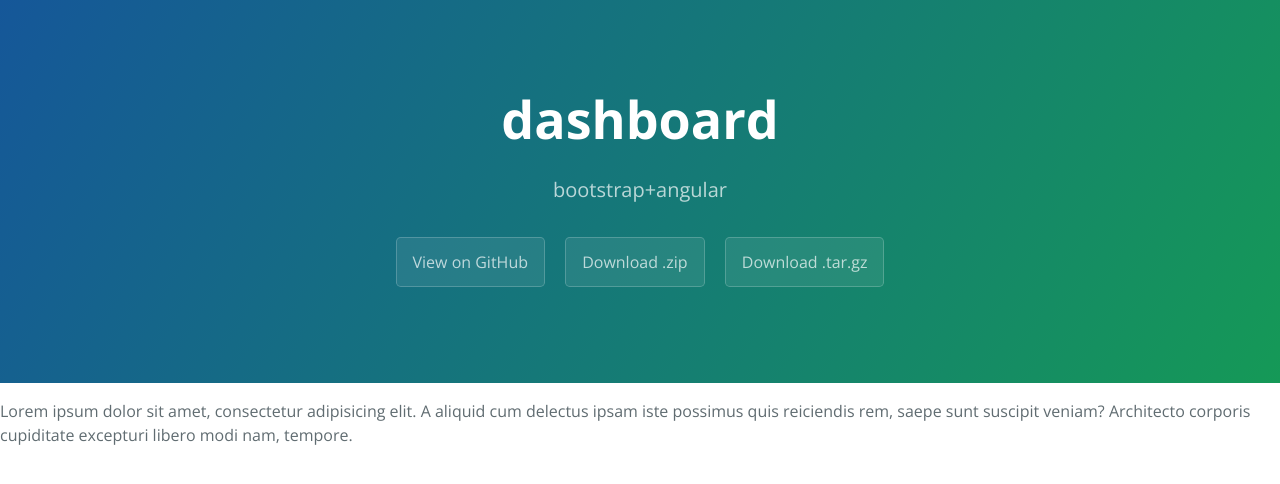
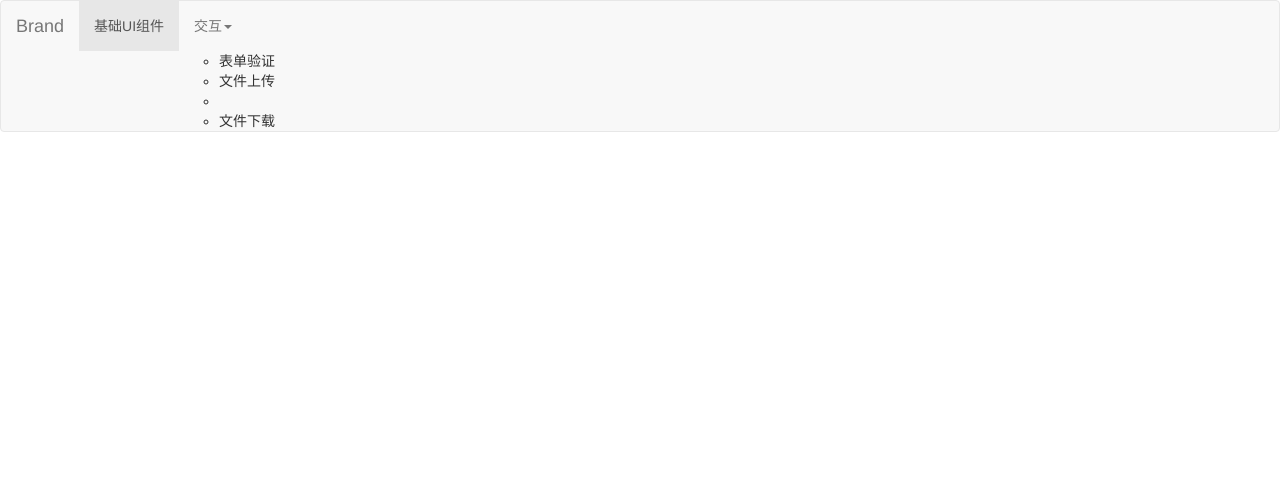
Before and after one commit to gaoyangoo/MyDashBoard, a plain HTML site: page index.html in a window 1280 px wide. Drawn offline with nearby package versions, Linux system fonts and the light colour scheme.

Commit message:
update index.html

```diff
--- a/index.html
+++ b/index.html
@@ -4,21 +4,56 @@
     <meta charset="UTF-8">
     <title>Alex DashBoard</title>
     <meta name="viewport" content="width=device-width, initial-scale=1">
-    <link rel="stylesheet" type="text/css" href="stylesheets/normalize.css" media="screen">
-    <link href='https://fonts.googleapis.com/css?family=Open+Sans:400,700' rel='stylesheet' type='text/css'>
-    <link rel="stylesheet" type="text/css" href="stylesheets/stylesheet.css" media="screen">
-    <link rel="stylesheet" type="text/css" href="stylesheets/github-light.css" media="screen">
+    <link rel="stylesheet" href="libs/bootstrap/css/bootstrap.min.css" type="text/css">
   </head>
   <body>
-    <section class="page-header">
-      <h1 class="project-name">dashboard</h1>
-      <h2 class="project-tagline">bootstrap+angular</h2>
-      <a href="https://github.com/alexandsnow/MyDashBoard" class="btn">View on GitHub</a>
-      <a href="https://github.com/alexandsnow/MyDashBoard/zipball/master" class="btn">Download .zip</a>
-      <a href="https://github.com/alexandsnow/MyDashBoard/tarball/master" class="btn">Download .tar.gz</a>
-    </section>
 
-  <p>Lorem ipsum dolor sit amet, consectetur adipisicing elit. A aliquid cum delectus ipsam iste possimus quis reiciendis rem, saepe sunt suscipit veniam? Architecto corporis cupiditate excepturi libero modi nam, tempore.</p>
+  <nav class="navbar navbar-default">
+    <div class="container-fluid">
+      <!-- small size page header content-->
+      <div class="navbar-header">
+          <button type="button" class="navbar-toggle collapse" data-toggle="collapse" data-target="#largeSizeHeader" aria-expanded="false">
+            <span class="sr-only">Alex</span>
+            <span class="icon-bar"></span>
+            <span class="icon-bar"></span>
+            <span class="icon-bar"></span>
+          </button>
+        <a class="navbar-brand" href="#">Brand</a>
+      </div>
 
+      <!-- large size page header content-->
+      <div class="collapse navbar-collapse" id="largeSizeHeader">
+        <ul class="nav navbar-nav">
+          <li class="active"><a href="#">基础UI组件 <span class="sr-only">(current)</span></a></li>
+          <li class="dropdown">
+            <a href="#" class="dropdown-toggle" data-toggle="dropdown" data-target="#dropdown1">交互<span class="caret"></span></a>
+            <ul id="dropdown1">
+              <li>表单验证</li>
+              <li>文件上传</li>
+              <li role="separator" class="divider"></li>
+              <li>文件下载</li>
+            </ul>
+          </li>
+        </ul>
+
+      </div>
+
+    </div>
+
+  </nav>
+
+
+
+
+
+
+
+
+
+
+
+
+  <script src="libs/bootstrap/js/jquery-3.1.1.min.js" type="text/javascript"></script>
+  <script src="libs/bootstrap/js/bootstrap.min.js" type="text/javascript"></script>
   </body>
 </html>
```
